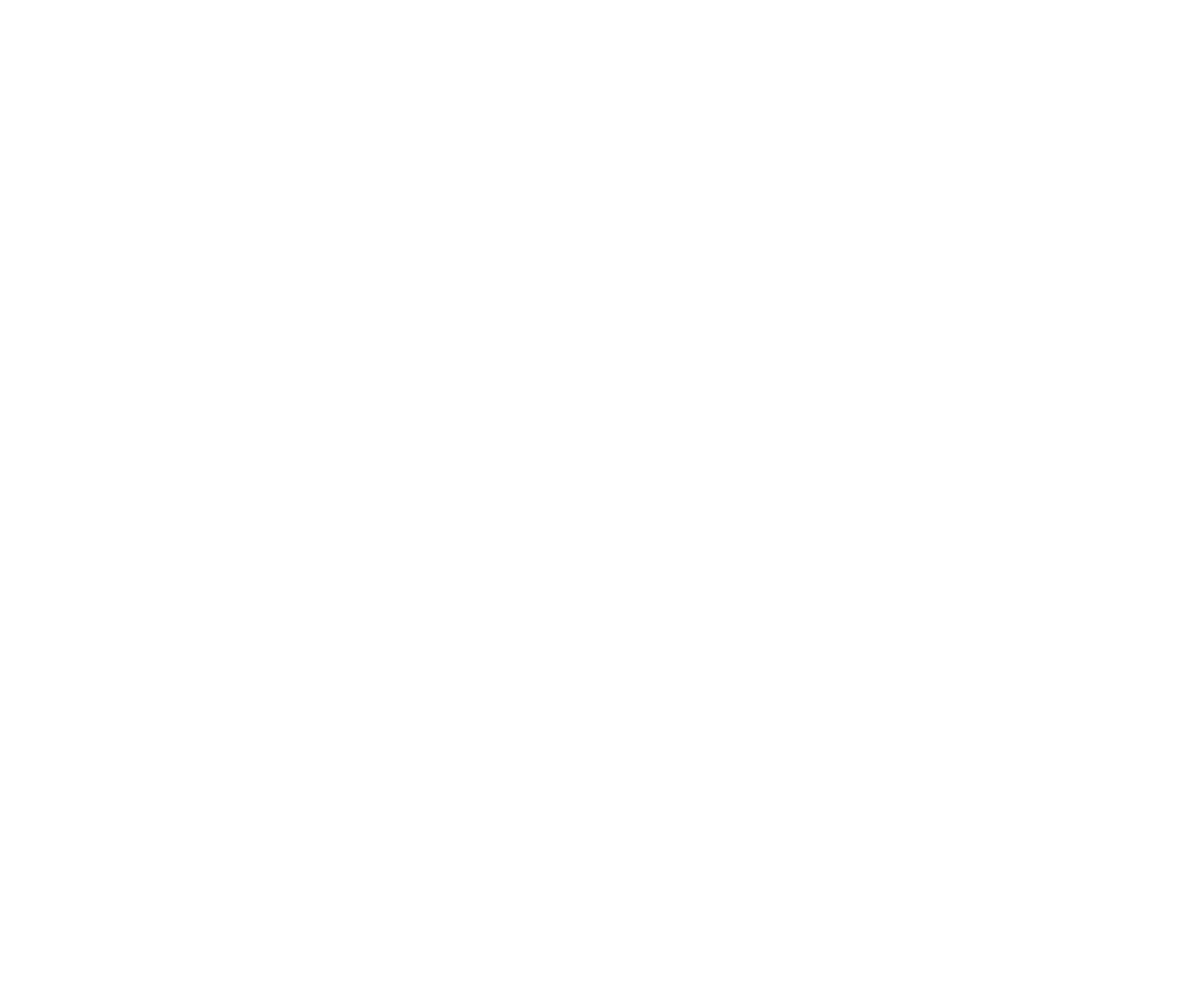
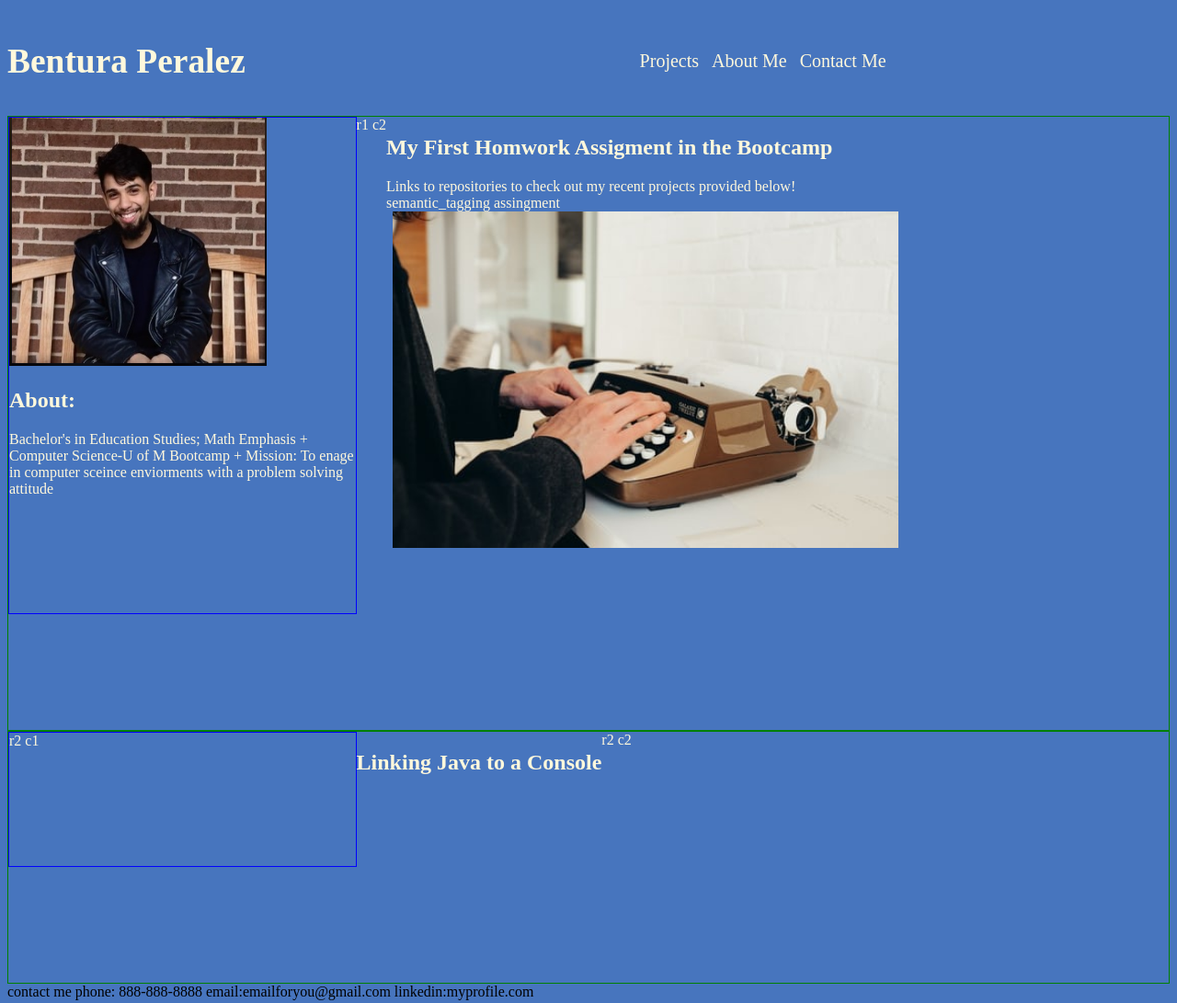
Before and after one commit to BenturaPeralez/myportfoliobfp, a plain HTML site: page index.html in a window 1280 px wide. Shown: the whole page at 92% size. Before the commit the page ends 800 px from the top, so only its background shows below. Drawn offline with Linux system fonts and the light colour scheme.

Commit message:
Add files via upload

```diff
--- a/index.html
+++ b/index.html
@@ -1,12 +1,63 @@
 <!DOCTYPE html>
 <html lang="en">
-<head>
-    <meta charset="UTF-8">
-    <meta http-equiv="X-UA-Compatible" content="IE=edge">
-    <meta name="viewport" content="width=device-width, initial-scale=1.0">
+  <head>
+    <meta charset="UTF-8" />
+    <meta http-equiv="X-UA-Compatible" content="IE=edge" />
+    <meta name="viewport" content="width=device-width, initial-scale=1.0" />
+    <link rel="stylesheet" href="style.css" />
     <title>Document</title>
-</head>
-<body>
+  </head>
+  <body>
+    <header>
+      <h3 class="header"> Bentura Peralez</h3>
+      <nav> <a>Projects</a> <a>About Me</a> <a href="#contact">Contact Me</a></nav>
 
-</body>
+    </header>
+
+    <main>
+      <section class="row">
+        <div class="column_header">
+          <img src="./Profile.PNG" alt="image of Bentura Peralez" width="280" />
+          <article>
+            <h2>About:</h2>
+
+            <section>
+            Bachelor's in Education Studies; Math Emphasis + Computer Science-U of M Bootcamp +
+
+            Mission: To enage in computer sceince enviorments with a problem solving attitude
+            </section>
+          </article>
+        </div>
+        <div class="column_content">r1 c2</div>
+            <article>
+                <h2>
+                    My First Homwork Assigment in the Bootcamp
+                </h2>
+                <section>
+                   <article> Links to repositories to check out my recent projects provided below!</article>
+                   <figcaption>semantic_tagging assingment</figcaption>
+                    <a target="_blank" href="https://github.com/BenturaPeralez/semantic_tagging.git">
+                        <img src="editingsemantics.jfif" alt="Bentura"
+                        style="width:550px">
+
+                    </a>
+                </section>
+
+            </article>
+      </section>
+
+      <section class="row">
+        <div class="column_header">r2 c1</div>
+            <article>
+                <h2>
+                   Linking Java to a Console
+                </h2>
+
+            </article>
+        <div class="column_content">r2 c2</div>
+      </section>
+    </main>
+
+    <footer id="contact">contact me  phone: 888-888-8888  email:emailforyou@gmail.com  linkedin:myprofile.com</footer>
+  </body>
 </html>
--- a/style.css
+++ b/style.css
@@ -1 +1,53 @@
-* {box-sizing: border-box;}
+* {
+  box-sizing: border-box;
+}
+.row {
+  border: 1px solid green;
+  display: flex;
+  padding-bottom: 10%;
+  color: cornsilk;
+}
+.column_header {
+  border: 1px solid blue;
+  flex-basis: 30%;
+  padding-bottom: 10%;
+  color: cornsilk;
+}
+
+header {
+  font-size: xx-large;
+  color: cornsilk;
+  display: flex;
+}
+
+.profileimage {
+  border-radius: 50%;
+  width: 280px;
+}
+
+img:hover {
+  box-shadow: 0 0 7px 6px rgba(255, 218, 10, 0.781);
+}
+
+body {
+  background-color: #4775be;
+}
+
+nav {
+  font-size: 20px;
+  flex-basis: 70%;
+  display: flex;
+  justify-content: center;
+  align-items: center
+}
+
+h3 {
+  flex-basis: 30%;
+}
+
+a{padding:7px;
+text-decoration: none;
+color: cornsilk;}
+
+a:hover {color: #FDBF4F;
+font-size: smaller;}
```
Also changed, not shown: Profile.PNG (added), editingsemantics.jfif (added).
